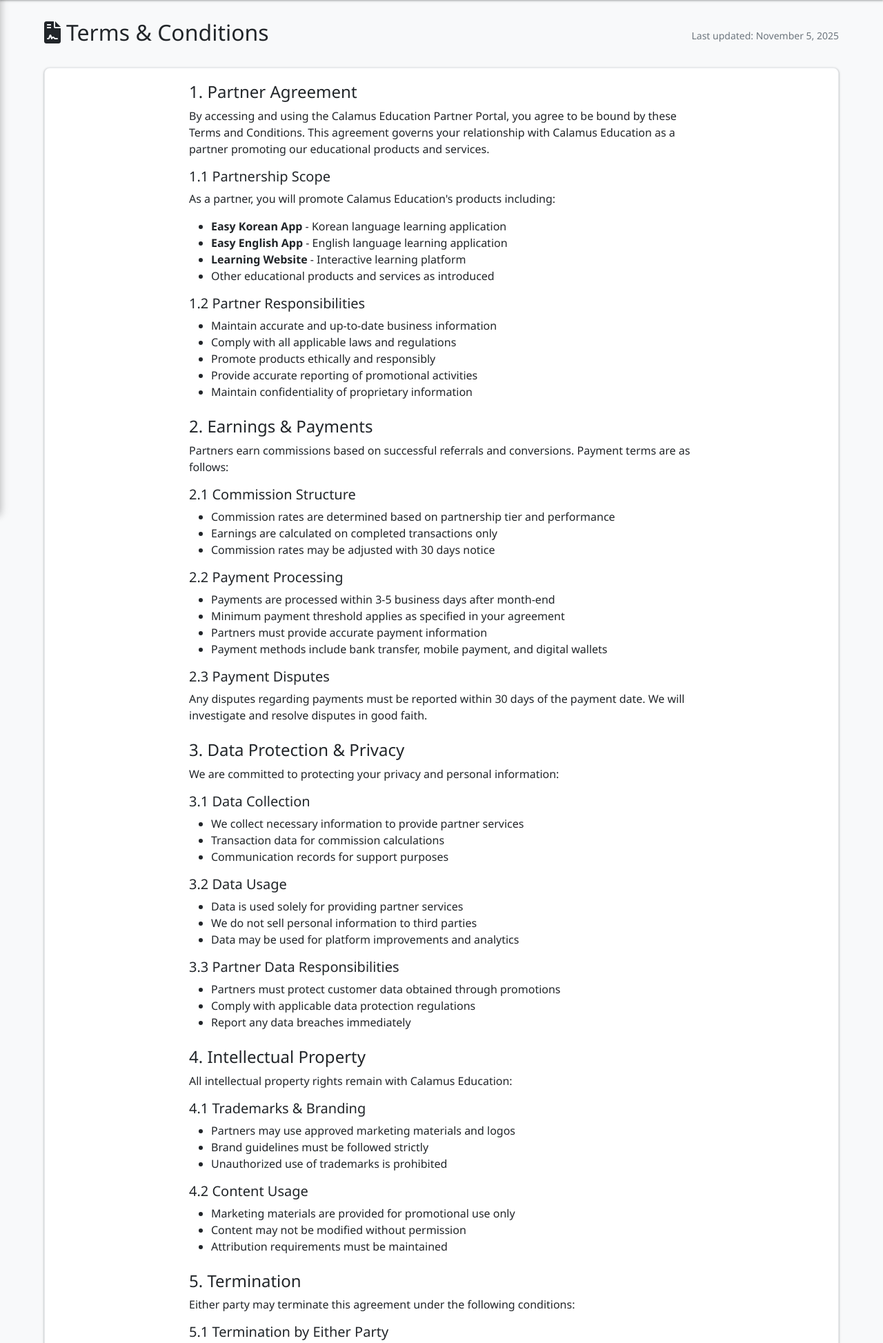
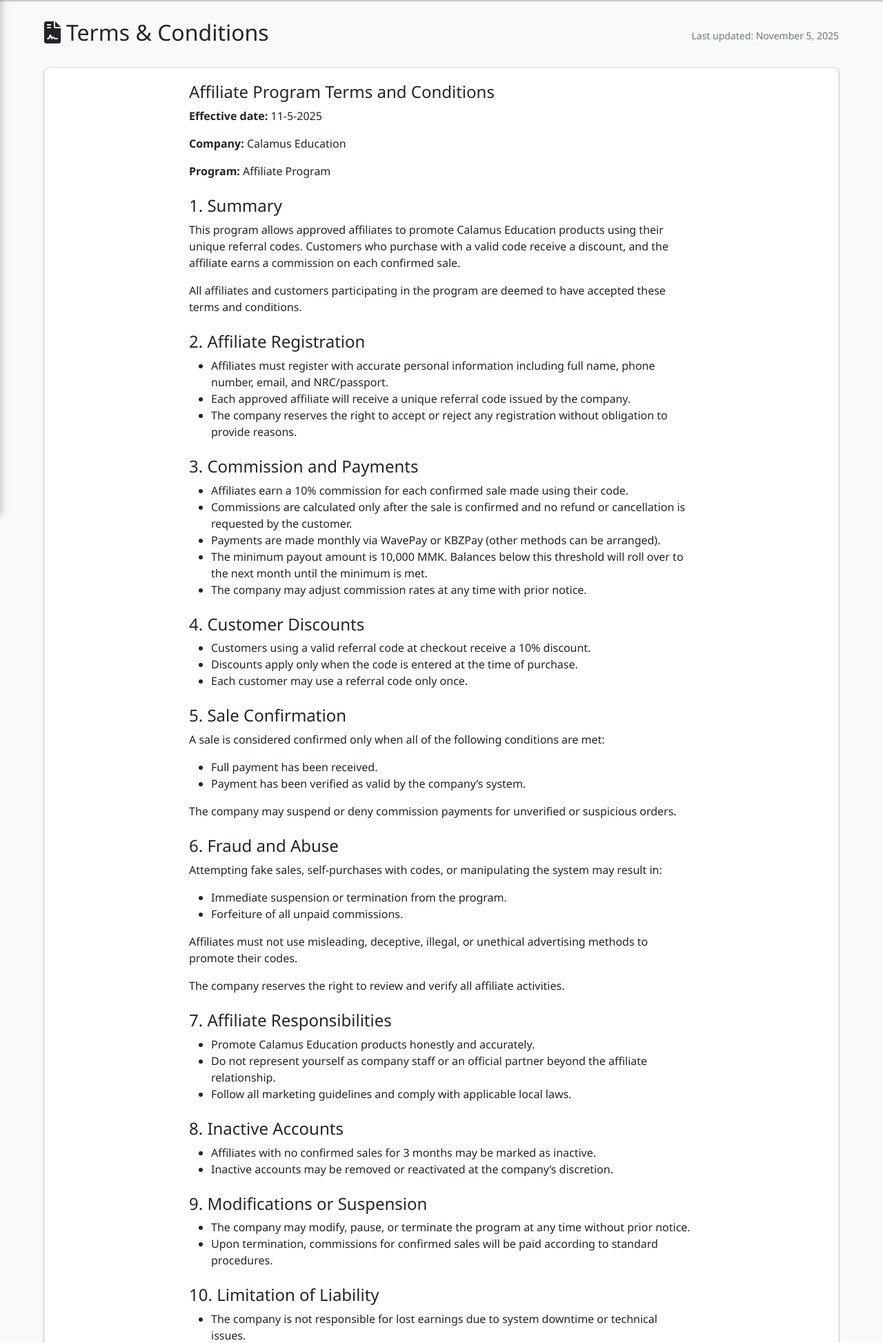
Before and after one commit to kaungHtetTin/calamus_business, a PHP site: page /business/terms_conditions.php in a window 1280 px wide. Shown: the part 60-2007 px from the top of the page at 69% size. Run offline with PHP 8.4, Linux system fonts and the light colour scheme; some libraries are stand-ins or nearby versions.

Commit message:
term_update

```diff
--- a/prompt.php
+++ b/prompt.php
@@ -1,2 +1,3 @@
-translate the content in terms-section of index.php into English
-insert these english translated content to the relavent section terms_conditions.php
+analyse the current term and conditions in terms_conditions.php
+translate the content in terms-section of index.php into English.
+update the term and conditions in terms_conditions.php with the new english translated content.
--- a/terms_conditions.php
+++ b/terms_conditions.php
@@ -17,153 +17,121 @@ ob_start();
             <div class="row">
                 <div class="col-lg-8 mx-auto">
                     <div class="mb-4">
-                        <h4>1. Partner Agreement</h4>
-                        <p>By accessing and using the Calamus Education Partner Portal, you agree to be bound by these Terms and Conditions. This agreement governs your relationship with Calamus Education as a partner promoting our educational products and services.</p>
+                        <h4>Affiliate Program Terms and Conditions</h4>
+                        <p><strong>Effective date:</strong> 11-5-2025</p>
+                        <p><strong>Company:</strong> Calamus Education</p>
+                        <p><strong>Program:</strong> Affiliate Program</p>
+                    </div>
 
-                        <h5>1.1 Partnership Scope</h5>
-                        <p>As a partner, you will promote Calamus Education's products including:</p>
+                    <div class="mb-4">
+                        <h4>1. Summary</h4>
+                        <p>This program allows approved affiliates to promote Calamus Education products using their unique referral codes. Customers who purchase with a valid code receive a discount, and the affiliate earns a commission on each confirmed sale.</p>
+                        <p>All affiliates and customers participating in the program are deemed to have accepted these terms and conditions.</p>
+                    </div>
+
+                    <div class="mb-4">
+                        <h4>2. Affiliate Registration</h4>
                         <ul>
-                            <li><strong>Easy Korean App</strong> - Korean language learning application</li>
-                            <li><strong>Easy English App</strong> - English language learning application</li>
-                            <li><strong>Learning Website</strong> - Interactive learning platform</li>
-                            <li>Other educational products and services as introduced</li>
-                        </ul>
-
-                        <h5>1.2 Partner Responsibilities</h5>
-                        <ul>
-                            <li>Maintain accurate and up-to-date business information</li>
-                            <li>Comply with all applicable laws and regulations</li>
-                            <li>Promote products ethically and responsibly</li>
-                            <li>Provide accurate reporting of promotional activities</li>
-                            <li>Maintain confidentiality of proprietary information</li>
+                            <li>Affiliates must register with accurate personal information including full name, phone number, email, and NRC/passport.</li>
+                            <li>Each approved affiliate will receive a unique referral code issued by the company.</li>
+                            <li>The company reserves the right to accept or reject any registration without obligation to provide reasons.</li>
                         </ul>
                     </div>
 
                     <div class="mb-4">
-                        <h4>2. Earnings & Payments</h4>
-                        <p>Partners earn commissions based on successful referrals and conversions. Payment terms are as follows:</p>
-
-                        <h5>2.1 Commission Structure</h5>
+                        <h4>3. Commission and Payments</h4>
                         <ul>
-                            <li>Commission rates are determined based on partnership tier and performance</li>
-                            <li>Earnings are calculated on completed transactions only</li>
-                            <li>Commission rates may be adjusted with 30 days notice</li>
-                        </ul>
-
-                        <h5>2.2 Payment Processing</h5>
-                        <ul>
-                            <li>Payments are processed within 3-5 business days after month-end</li>
-                            <li>Minimum payment threshold applies as specified in your agreement</li>
-                            <li>Partners must provide accurate payment information</li>
-                            <li>Payment methods include bank transfer, mobile payment, and digital wallets</li>
-                        </ul>
-
-                        <h5>2.3 Payment Disputes</h5>
-                        <p>Any disputes regarding payments must be reported within 30 days of the payment date. We will investigate and resolve disputes in good faith.</p>
-                    </div>
-
-                    <div class="mb-4">
-                        <h4>3. Data Protection & Privacy</h4>
-                        <p>We are committed to protecting your privacy and personal information:</p>
-
-                        <h5>3.1 Data Collection</h5>
-                        <ul>
-                            <li>We collect necessary information to provide partner services</li>
-                            <li>Transaction data for commission calculations</li>
-                            <li>Communication records for support purposes</li>
-                        </ul>
-
-                        <h5>3.2 Data Usage</h5>
-                        <ul>
-                            <li>Data is used solely for providing partner services</li>
-                            <li>We do not sell personal information to third parties</li>
-                            <li>Data may be used for platform improvements and analytics</li>
-                        </ul>
-
-                        <h5>3.3 Partner Data Responsibilities</h5>
-                        <ul>
-                            <li>Partners must protect customer data obtained through promotions</li>
-                            <li>Comply with applicable data protection regulations</li>
-                            <li>Report any data breaches immediately</li>
+                            <li>Affiliates earn a 10% commission for each confirmed sale made using their code.</li>
+                            <li>Commissions are calculated only after the sale is confirmed and no refund or cancellation is requested by the customer.</li>
+                            <li>Payments are made monthly via WavePay or KBZPay (other methods can be arranged).</li>
+                            <li>The minimum payout amount is 10,000 MMK. Balances below this threshold will roll over to the next month until the minimum is met.</li>
+                            <li>The company may adjust commission rates at any time with prior notice.</li>
                         </ul>
                     </div>
 
                     <div class="mb-4">
-                        <h4>4. Intellectual Property</h4>
-                        <p>All intellectual property rights remain with Calamus Education:</p>
-
-                        <h5>4.1 Trademarks & Branding</h5>
+                        <h4>4. Customer Discounts</h4>
                         <ul>
-                            <li>Partners may use approved marketing materials and logos</li>
-                            <li>Brand guidelines must be followed strictly</li>
-                            <li>Unauthorized use of trademarks is prohibited</li>
-                        </ul>
-
-                        <h5>4.2 Content Usage</h5>
-                        <ul>
-                            <li>Marketing materials are provided for promotional use only</li>
-                            <li>Content may not be modified without permission</li>
-                            <li>Attribution requirements must be maintained</li>
+                            <li>Customers using a valid referral code at checkout receive a 10% discount.</li>
+                            <li>Discounts apply only when the code is entered at the time of purchase.</li>
+                            <li>Each customer may use a referral code only once.</li>
                         </ul>
                     </div>
 
                     <div class="mb-4">
-                        <h4>5. Termination</h4>
-                        <p>Either party may terminate this agreement under the following conditions:</p>
+                        <h4>5. Sale Confirmation</h4>
+                        <p>A sale is considered confirmed only when all of the following conditions are met:</p>
+                        <ul>
+                            <li>Full payment has been received.</li>
+                            <li>Payment has been verified as valid by the company’s system.</li>
+                        </ul>
+                        <p>The company may suspend or deny commission payments for unverified or suspicious orders.</p>
+                    </div>
 
-                        <h5>5.1 Termination by Either Party</h5>
+                    <div class="mb-4">
+                        <h4>6. Fraud and Abuse</h4>
+                        <p>Attempting fake sales, self-purchases with codes, or manipulating the system may result in:</p>
                         <ul>
-                            <li>Either party may terminate with 30 days written notice</li>
-                            <li>Immediate termination for breach of agreement</li>
-                            <li>Termination for violation of terms and conditions</li>
+                            <li>Immediate suspension or termination from the program.</li>
+                            <li>Forfeiture of all unpaid commissions.</li>
                         </ul>
+                        <p>Affiliates must not use misleading, deceptive, illegal, or unethical advertising methods to promote their codes.</p>
+                        <p>The company reserves the right to review and verify all affiliate activities.</p>
+                    </div>
 
-                        <h5>5.2 Post-Termination</h5>
+                    <div class="mb-4">
+                        <h4>7. Affiliate Responsibilities</h4>
                         <ul>
-                            <li>Outstanding payments will be processed within 30 days</li>
-                            <li>Confidentiality obligations continue after termination</li>
-                            <li>Return of proprietary materials required</li>
+                            <li>Promote Calamus Education products honestly and accurately.</li>
+                            <li>Do not represent yourself as company staff or an official partner beyond the affiliate relationship.</li>
+                            <li>Follow all marketing guidelines and comply with applicable local laws.</li>
                         </ul>
                     </div>
 
                     <div class="mb-4">
-                        <h4>6. Limitation of Liability</h4>
-                        <p>Calamus Education's liability is limited as follows:</p>
+                        <h4>8. Inactive Accounts</h4>
                         <ul>
-                            <li>We are not liable for indirect or consequential damages</li>
-                            <li>Total liability is limited to the amount of commissions paid in the previous 12 months</li>
-                            <li>We provide services "as is" without warranties</li>
+                            <li>Affiliates with no confirmed sales for 3 months may be marked as inactive.</li>
+                            <li>Inactive accounts may be removed or reactivated at the company’s discretion.</li>
                         </ul>
                     </div>
 
                     <div class="mb-4">
-                        <h4>7. Updates & Modifications</h4>
-                        <p>These terms may be updated periodically:</p>
+                        <h4>9. Modifications or Suspension</h4>
                         <ul>
-                            <li>Significant changes will be communicated via email</li>
-                            <li>Continued use constitutes acceptance of updated terms</li>
-                            <li>Partners may terminate if they disagree with changes</li>
+                            <li>The company may modify, pause, or terminate the program at any time without prior notice.</li>
+                            <li>Upon termination, commissions for confirmed sales will be paid according to standard procedures.</li>
                         </ul>
                     </div>
 
                     <div class="mb-4">
-                        <h4>8. Governing Law</h4>
-                        <p>These terms are governed by the laws of Myanmar and any disputes will be resolved through arbitration in Yangon, Myanmar.</p>
+                        <h4>10. Limitation of Liability</h4>
+                        <ul>
+                            <li>The company is not responsible for lost earnings due to system downtime or technical issues.</li>
+                            <li>Delays caused by incorrect affiliate payment information are not the company’s responsibility.</li>
+                            <li>Disputes between affiliates and customers are outside the company’s liability.</li>
+                        </ul>
                     </div>
 
                     <div class="mb-4">
-                        <h4>9. Contact Information</h4>
-                        <p>For questions about these terms, please contact us:</p>
+                        <h4>11. Dispute Resolution</h4>
                         <ul>
-                            <li><strong>Email:</strong> calamuseducation@gmail.com</li>
-                            <li><strong>Phone:</strong> 09688683805</li>
-                            <li><strong>Address:</strong> Calamus Education, Yangon, Myanmar</li>
+                            <li>Any dispute must be submitted to the support team within 7 days after payment processing.</li>
+                            <li>For commission and sale confirmation matters, the company’s decision is final.</li>
+                        </ul>
+                    </div>
+
+                    <div class="mb-4">
+                        <h4>12. Contact</h4>
+                        <ul>
+                            <li>Email: calamuseducation@gmail.com</li>
+                            <li>Telegram / Viber: 09688683805</li>
                         </ul>
                     </div>
 
                     <div class="alert alert-info">
-                        <h6><i class="fas fa-info-circle me-2"></i>Important Notice</h6>
-                        <p class="mb-0">By continuing to use the Partner Portal, you acknowledge that you have read, understood, and agree to be bound by these Terms and Conditions.</p>
+                        <h6><i class="fas fa-info-circle me-2"></i>Agreement</h6>
+                        <p class="mb-0">By participating in this program, you confirm that you have read, understood, and agreed to all terms above.</p>
                     </div>
                 </div>
             </div>
```
